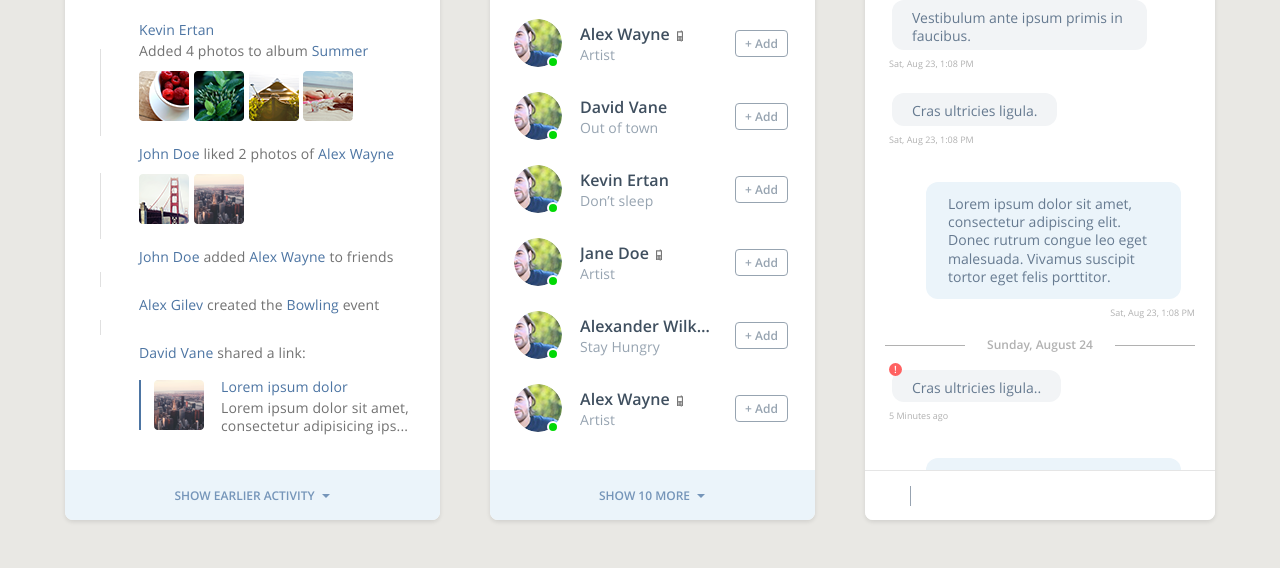
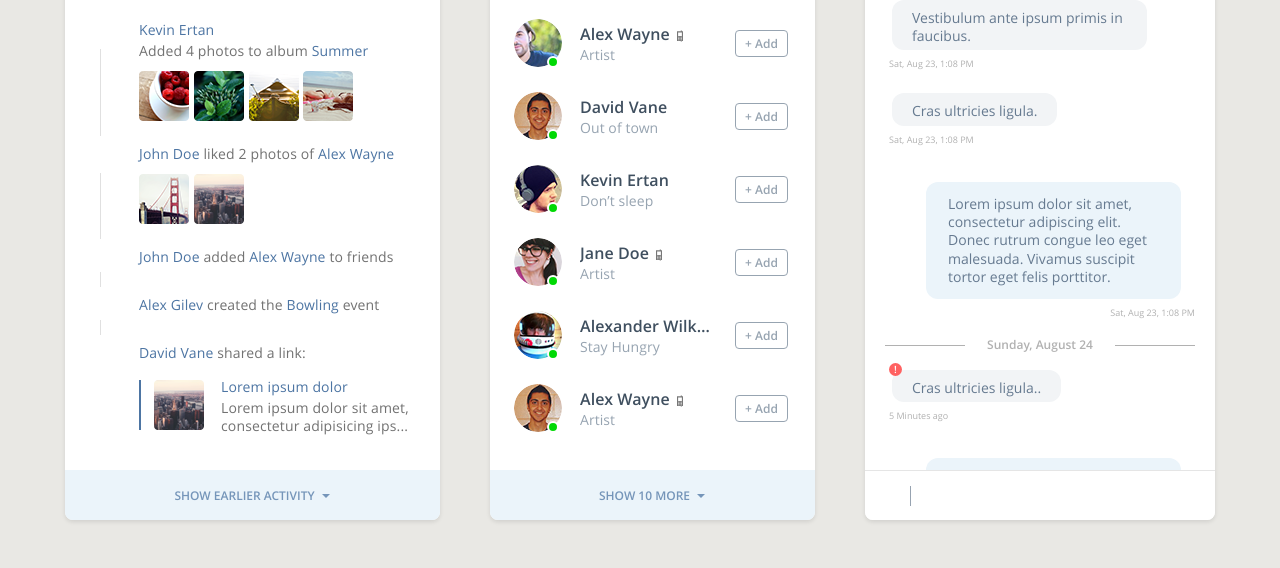
Before and after one commit to Vight86/html-css-homework, a website: page src/index.html in a window 1280 px wide. Shown: the part 555-1123 px from the top of the page. Drawn offline with nearby package versions, Linux system fonts and the light colour scheme; files that its build step writes are made by us from their sources; files whose address does not match are found by name.

Commit message:
Change user avatars in follow block

```diff
--- a/src/index.html
+++ b/src/index.html
@@ -328,7 +328,7 @@
           <div class="item following__item">
 
             <div class="item__avatar item__avatar_circle item__avatar_online">
-              <img src="./img/following/user-avatar.png" alt="user avatar" />
+              <img src="./img/following/user-avatar-1.png" alt="user avatar" />
             </div>
 
             <div class="item__user-data item__user-data_primary">
@@ -345,7 +345,7 @@
           <div class="item following__item">
 
             <div class="item__avatar item__avatar_circle item__avatar_online">
-              <img src="./img/following/user-avatar.png" alt="user avatar" />
+              <img src="./img/following/user-avatar-2.png" alt="user avatar" />
             </div>
 
             <div class="item__user-data item__user-data_primary">
@@ -362,7 +362,7 @@
           <div class="item following__item">
 
             <div class="item__avatar item__avatar_circle item__avatar_online">
-              <img src="./img/following/user-avatar.png" alt="user avatar" />
+              <img src="./img/following/user-avatar-3.png" alt="user avatar" />
             </div>
 
             <div class="item__user-data item__user-data_primary">
@@ -378,7 +378,7 @@
           <div class="item following__item">
 
             <div class="item__avatar item__avatar_circle item__avatar_online">
-              <img src="./img/following/user-avatar.png" alt="user avatar" />
+              <img src="./img/following/user-avatar-4.png" alt="user avatar" />
             </div>
 
             <div class="item__user-data item__user-data_primary">
@@ -395,7 +395,7 @@
           <div class="item following__item">
 
             <div class="item__avatar item__avatar_circle item__avatar_online">
-              <img src="./img/following/user-avatar.png" alt="user avatar" />
+              <img src="./img/following/user-avatar-1.png" alt="user avatar" />
             </div>
 
             <div class="item__user-data item__user-data_primary">
```
